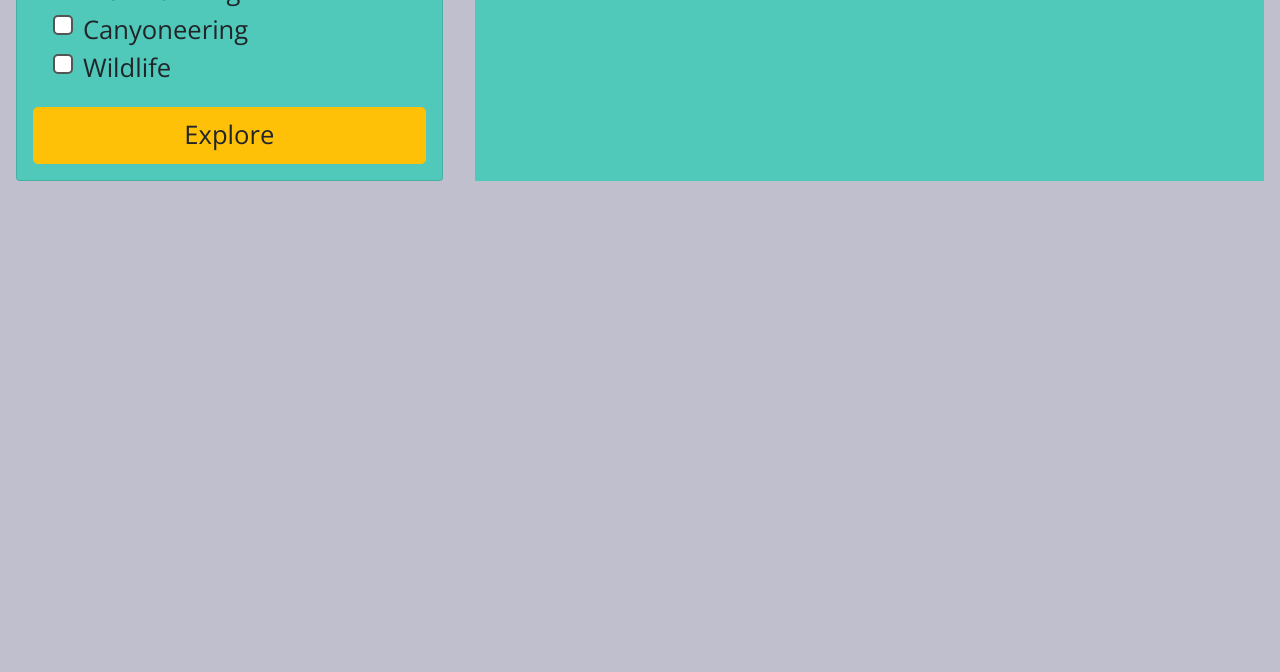
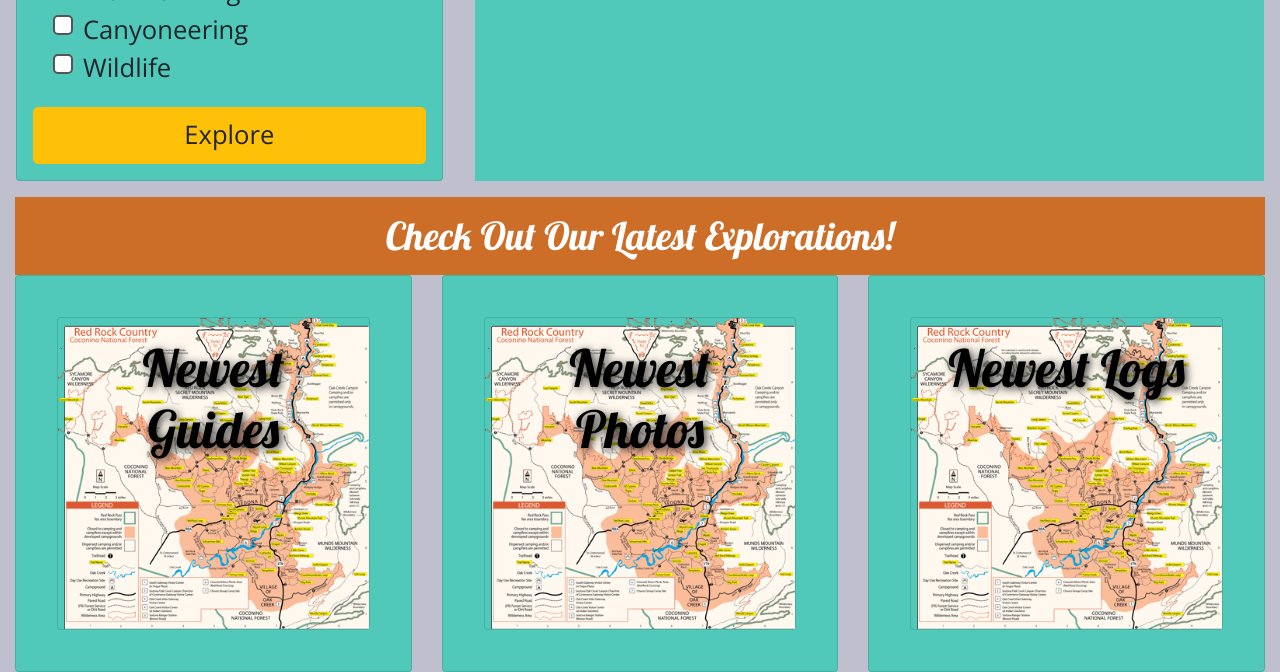
Before and after one commit to the-vagabond-blonde/hikeaz, a website: page index.html in a window 1280 px wide. Shown: the part 932-1604 px from the top of the page. Before the commit the page ends 1129 px from the top, so only its background shows below. Drawn offline with nearby package versions, Linux system fonts and the light colour scheme.

Commit message:
3 photos added

```diff
--- a/css/style.css
+++ b/css/style.css
@@ -1,29 +1,30 @@
-body {font-family: "Open Sans", sans-serif;
-    background: #C0BFCD;
+body {
+  font-family: "Open Sans", sans-serif;
+  background: #c0bfcd;
 }
 
 h1 {
   font-family: "Lobster", cursive;
   font-size: 3rem;
+  text-shadow: 2px 2px 8px #282828;
 }
 
-h2, h3 {
+h2,
+h3 {
   font-family: "Lobster", cursive;
   color: white;
 }
 
-header h2 {
-    color: #CEC8FF;
-}
 
-.site-footer{
-    background-image: linear-gradient(#CEC8FF, white);
+
+.site-footer {
+  background-image: linear-gradient(#cec8ff, white);
   padding: 20px 0;
 }
 
 .jumbotron {
   padding: 30px;
-    background-image: linear-gradient(to right, #5637DD, #3046C5, #60106B);
+  background-image: linear-gradient(to right, #5637dd, #3046c5, #60106b);
   color: white;
   margin: 0;
 }
@@ -35,13 +36,12 @@
 }
 
 .navbar {
-    background-color: #CBCBCB;
+  background-color: #cbcbcb;
   color: black;
-
 }
 
-.tab-content{
-    border: 1px solid #DDD;
+.tab-content {
+  border: 1px solid #ddd;
   border-top: none;
   padding: 10px;
 }
@@ -54,17 +54,17 @@
 }
 
 .item-active {
-    background-color:#282828;
+  background-color: #282828;
   color: white;
 }
 
 .carousel {
-    border: solid #5637DD;
+  border: solid #5637dd;
 }
 
-.search-main{
-    background-image:"Img/1557508727.jpg";
-    height:auto;
+.search-main {
+  background-image: "Img/1557508727.jpg";
+  height: auto;
   max-width: 100%;
 }
 
@@ -81,31 +81,29 @@
 }
 
 .search {
-      font-size:2vw;
+  font-size: 2vw;
 }
 
-  #banner{
-    font-size: max(4.5vw, 30px);
-
+#banner {
+  font-size: max(4.5vw, 40px);
 }
 
 .banner {
   width: 100%;
   height: 30vw;
-
 }
 
 .blue {
-      background-color: #50C9BA;
+  background-color: #50c9ba;
   padding: 1rem;
   margin: 1rem;
 }
 
 .card {
-      background-color: #50C9BA;
+  background-color: #50c9ba;
 }
 
-  #card-title{
+#card-title {
   text-align: center;
   font-size: max(3vw, 30px);
 }
@@ -113,30 +111,28 @@
 .dropdown-Menu-Link {
   display: block;
   width: 100%;
-        margin-bottom: 2rem ;
-
+  margin-bottom: 2rem;
 }
 
 .modal-title {
-        color:black;
+  color: black;
 }
 
-    .map-responsive{
-        overflow:hidden;
-        padding-bottom:56.25%;
-        position:relative;
-        height:0;
+.map-responsive {
+  overflow: hidden;
+  padding-bottom: 56.25%;
+  position: relative;
+  height: 0;
 }
-    .map-responsive iframe{
-        left:0;
-        top:0;
-        height:100%;
-        width:100%;
-        position:absolute;
+.map-responsive iframe {
+  left: 0;
+  top: 0;
+  height: 100%;
+  width: 100%;
+  position: absolute;
 }
 
-    .responsive-text
-    {
+.responsive-text {
   font-size: max(2vw, 16px);
 }
 
@@ -144,22 +140,41 @@
   font-size: max(3vw, 16px);
 }
 
-
-
-
-
-    input[type='checkbox'] {
-        -webkit-appearance:none;
-        width:20px;
-        height:20px;
-        background:white;
-        border-radius:5px;
-        border:2px solid #555;
+input[type="checkbox"] {
+  -webkit-appearance: none;
+  width: 20px;
+  height: 20px;
+  background: white;
+  border-radius: 5px;
+  border: 2px solid #555;
 }
-    input[type='checkbox']:checked {
-        background: #CC6D28;
+input[type="checkbox"]:checked {
+  background: #cc6d28;
 }
 
 .check-label {
   margin-left: 10px;
 }
+
+.break-row {
+  background-color: #cc6d28;
+  font-size: max(3vw, 30px);
+  text-align: center;
+  margin: auto;
+  padding: 8px;
+}
+
+.image-card {
+  margin:5px;
+  padding: 1rem;
+}
+
+.card-h2 {
+    color:black;
+    text-shadow: 2px 2px 8px #282828;
+    text-align: center;
+    margin:auto;
+    font-size: max(4vw, 40px);
+    background-color: #D9D9D9
+    background-opacity: 0.5;
+}
--- a/index.html
+++ b/index.html
@@ -104,7 +104,9 @@
                     <div class="row">
                         <div class="col">
                             <div class="dropdown show">
-                            <a class="btn btn-secondary btn-lg dropdown-toggle dropdown-Menu-Link responsive-text" href="#" role="button" id="dropdownMenuLink" data-toggle="dropdown" aria-haspopup="true" aria-expanded="false">
+                                <a class="btn btn-secondary btn-lg dropdown-toggle dropdown-Menu-Link responsive-text"
+                                    href="#" role="button" id="dropdownMenuLink" data-toggle="dropdown"
+                                    aria-haspopup="true" aria-expanded="false">
                                     Select Your State
                                 </a>
                                 <div class="dropdown-menu responsive-text" aria-labelledby="dropdownMenuLink">
@@ -193,10 +195,72 @@
 
             <div class="col-sm blue">
                 <div class="map-responsive">
-                <iframe src="https://www.google.com/maps/embed?pb=!1m18!1m12!1m3!1d55608326.6437383!2d-132.30219936582992!3d31.7141765886746!2m3!1f0!2f0!3f0!3m2!1i1024!2i768!4f13.1!3m3!1m2!1s0x54eab584e432360b%3A0x1c3bb99243deb742!2sUnited%20States!5e0!3m2!1sen!2sus!4v1615563794871!5m2!1sen!2sus" width="600" height="450" style="border:0;" allowfullscreen="" loading="lazy"></iframe>        </div>
+                    <iframe
+                        src="https://www.google.com/maps/embed?pb=!1m18!1m12!1m3!1d55608326.6437383!2d-132.30219936582992!3d31.7141765886746!2m3!1f0!2f0!3f0!3m2!1i1024!2i768!4f13.1!3m3!1m2!1s0x54eab584e432360b%3A0x1c3bb99243deb742!2sUnited%20States!5e0!3m2!1sen!2sus!4v1615563794871!5m2!1sen!2sus"
+                        width="600" height="450" style="border:0;" allowfullscreen="" loading="lazy"></iframe>
+                </div>
+            </div>
         </div>
 
+        <div>
+            <div class="row break-row">
+                <h2 class="break-row">Check Out Our Latest Explorations!</h2>
             </div>
+        </div>
+    </div>
+
+    <div class="container-fluid">
+        <div class="row">
+            <div class="col-md-4">
+                <div class="card">
+                    <div class="card-body">
+                        <div class="image-card">
+                            <div class="card img-fluid" style="width:500px">
+                                <img class="card-img-top" src="Img/red-rock-map-9-05.gif" alt="Card image"
+                                    style="width:100%">
+                                <div class="card-img-overlay">
+                                    <h2 class="card-h2"> Newest Guides </h2>
+                                </div>
+                            </div>
+                        </div>
+                    </div>
+                </div>
+            </div>
+
+            <div class="col-md-4">
+                <div class="card">
+                    <div class="card-body">
+                        <div class="image-card">
+                            <div class="card img-fluid" style="width:500px">
+                                <img class="card-img-top" src="Img/red-rock-map-9-05.gif" alt="Card image"
+                                    style="width:100%">
+                                <div class="card-img-overlay">
+                                    <h2 class="card-h2"> Newest Photos </h2>
+                                </div>
+                            </div>
+                        </div>
+                    </div>
+                </div>
+            </div>
+
+            <div class="col-md-4">
+                <div class="card">
+                    <div class="card-body">
+                        <div class="image-card">
+                            <div class="card img-fluid" style="width:500px">
+                                <img class="card-img-top" src="Img/red-rock-map-9-05.gif" alt="Card image"
+                                    style="width:100%">
+                                <div class="card-img-overlay">
+                                    <h2 class="card-h2"> Newest Logs </h2>
+                                </div>
+                            </div>
+                        </div>
+                    </div>
+                </div>
+            </div>
+
+
+
 
 
 
```
Also changed, not shown: Img/havasupai.jpg (added), Img/hikers.png (added), Img/red-rock-map-9-05.gif (added). Lines whose indentation alone changed are shown as unchanged.
